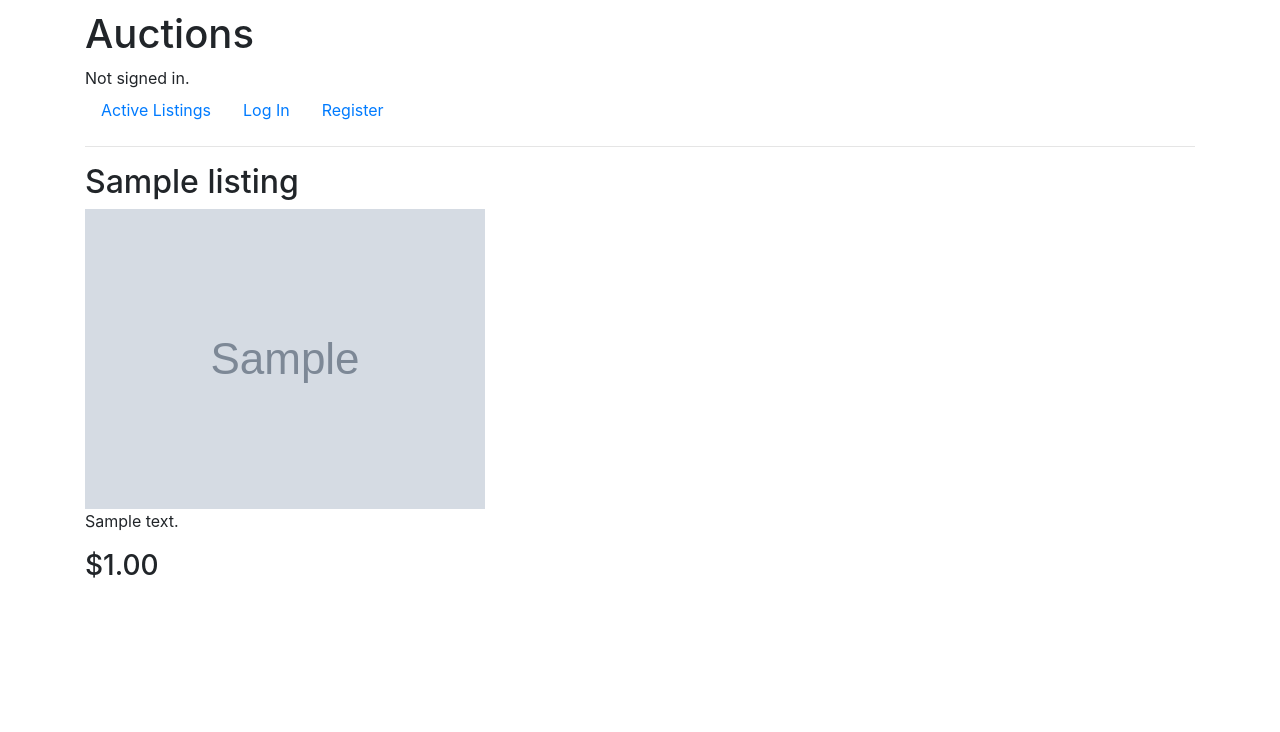
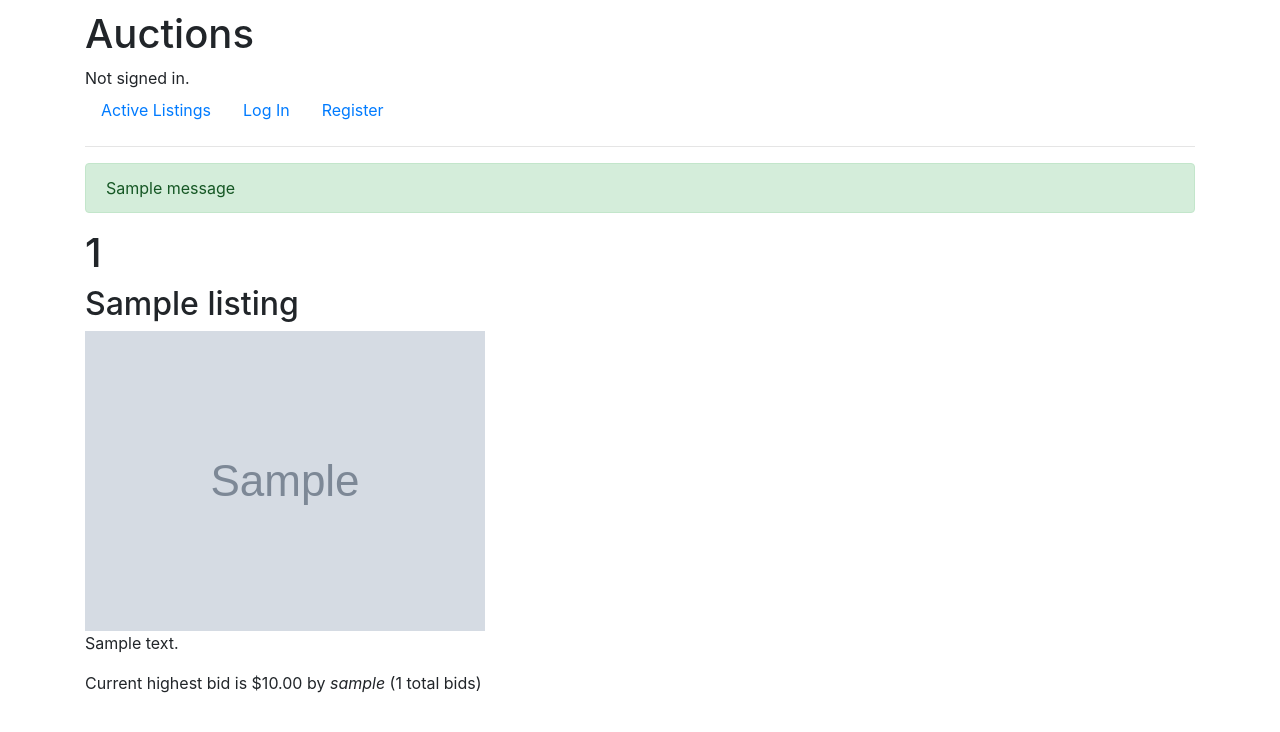
Before and after one commit to petryshend/commerce, a Django app: page /listing/1 in a window 1280 px wide. Shown: the top 732 px of the page. Run offline with Django 3.2, Linux system fonts and the light colour scheme; tables that the repository leaves empty hold one stand-in row (values such as "Sample post"); grey boxes marked "Sample" are stand-in pictures; one stand-in notice (Sample message) is shown; some libraries are stand-ins or nearby versions.

Commit message:
Place bid implemented

```diff
--- a/auctions/admin.py
+++ b/auctions/admin.py
@@ -1,5 +1,5 @@
 from django.contrib import admin
-from auctions.models import User, Category, Listing, Watchlist
+from auctions.models import User, Category, Listing, Watchlist, Bid
 
 
 class ListingsAdmin(admin.ModelAdmin):
@@ -10,3 +10,4 @@ admin.site.register(User)
 admin.site.register(Category)
 admin.site.register(Listing, ListingsAdmin)
 admin.site.register(Watchlist)
+admin.site.register(Bid)
--- a/auctions/models.py
+++ b/auctions/models.py
@@ -30,3 +30,12 @@ class Watchlist(models.Model):
 
     def __str__(self):
         return f'Watchlist of {self.user.username}'
+
+
+class Bid(models.Model):
+    amount = models.DecimalField(max_digits=15, decimal_places=2)
+    listing = models.ForeignKey(Listing, on_delete=models.CASCADE, blank=False, related_name='bids')
+    placed_by = models.ForeignKey(User, on_delete=models.CASCADE, blank=False, related_name='bids')
+
+    def __str__(self):
+        return f'${self.amount} bid on {self.listing.title} by {self.placed_by.username}'
--- /dev/null
+++ b/auctions/templates/auctions/_partial/messages.html
@@ -0,0 +1,6 @@
+{% if messages %}
+
+{% for message in messages %}
+    <div {% if message.tags %} class="alert alert-{{ message.tags }}"{% endif %}>{{ message }}</div>
+{% endfor %}
+{% endif %}
--- a/auctions/templates/auctions/view_listing.html
+++ b/auctions/templates/auctions/view_listing.html
@@ -2,12 +2,32 @@
 
 {% block body %}
 
+{% include "auctions/_partial/messages.html" %}
+
+<h1>{{ listing.id }}</h1>
 <h2>{{ listing.title }}</h2>
 {% if listing.image_url %}
 <img src="{{ listing.image_url }}" alt="{{ listing.title }}">
 {% endif %}
 <p>{{ listing.description }}</p>
-<h3>${{ listing.starting_bid }}</h3>
+
+{% if latest_bid %}
+    <p>
+        Current highest bid is ${{latest_bid.amount}} by <i>{{latest_bid.placed_by.username}}</i>
+        ({{ current_bids_count }} total bids)
+    </p>
+{% else %}
+    <p>Starting bid is ${{ listing.starting_bid }}</p>
+{% endif %}
+
+{% if user.is_authenticated %}
+    <form action="{% url 'place_bid' listing.id %}" method="post">
+        {% csrf_token %}
+        <input name="bid" type="number" min="{{ min_bid }}" value="{{ min_bid }}" required>
+        <input class="btn btn-primary" type="submit" value="Place bid">
+    </form>
+{% endif %}
+
 {% if user.is_authenticated %}
     {% if in_watchlist %}
         <form action="{% url 'remove_from_watchlist' listing.id %}" method="post">
--- a/auctions/urls.py
+++ b/auctions/urls.py
@@ -10,5 +10,6 @@ urlpatterns = [
     path('listing/create', views.create_listing, name='create_listing'),
     path('listing/<int:listing_id>', views.view_listing, name='view_listing'),
     path('listing/<int:listing_id>/add-to-watchlist', views.add_to_watchlist, name='add_to_watchlist'),
-    path('listing/<int:listing_id>/remove-from-watchlist', views.remove_from_watchlist, name='remove_from_watchlist')
+    path('listing/<int:listing_id>/remove-from-watchlist', views.remove_from_watchlist, name='remove_from_watchlist'),
+    path('listing/<int:listing_id>/place-bid', views.place_bid, name='place_bid')
 ]
--- a/auctions/views.py
+++ b/auctions/views.py
@@ -1,11 +1,12 @@
 from django.contrib.auth import authenticate, login, logout
 from django.contrib.auth.decorators import login_required
 from django.db import IntegrityError
-from django.http import HttpResponseRedirect
+from django.http import HttpResponseRedirect, HttpResponse
 from django.shortcuts import render, redirect
 from django.urls import reverse
+from django.contrib import messages
 
-from .models import User, Listing, Watchlist
+from .models import User, Listing, Watchlist, Bid
 from auctions.forms import ListingForm
 
 
@@ -79,18 +80,33 @@ def create_listing(request):
 
 
 def view_listing(request, listing_id):
+    listing = Listing.objects.get(pk=listing_id)
     in_watchlist = False
     if request.user.is_authenticated:
         try:
             watchlist = Watchlist.objects.get(user=request.user)
-            for listing in watchlist.listings.all():
-                if listing.id == listing_id:
+            for l in watchlist.listings.all():
+                if l.id == listing_id:
                     in_watchlist = True
         except Watchlist.DoesNotExist:
             pass
+
+    current_bids = Bid.objects.filter(listing=Listing.objects.get(pk=listing_id))
+    latest_bid = None
+    if current_bids:
+        latest_bid = current_bids.order_by('-amount')[0]
+
+    if latest_bid:
+        min_bid = latest_bid.amount + 1
+    else:
+        min_bid = listing.starting_bid + 1
+
     return render(request, 'auctions/view_listing.html', {
-        'listing': Listing.objects.get(pk=listing_id),
-        'in_watchlist': in_watchlist
+        'listing': listing,
+        'in_watchlist': in_watchlist,
+        'current_bids_count': len(current_bids),
+        'latest_bid': latest_bid,
+        'min_bid': min_bid
     })
 
 
@@ -115,3 +131,24 @@ def remove_from_watchlist(request, listing_id):
     watchlist = Watchlist.objects.get(user=request.user)
     watchlist.listings.remove(Listing.objects.get(pk=listing_id))
     return redirect(reverse('view_listing', args=[listing_id]))
+
+
+@login_required
+def place_bid(request, listing_id):
+    listing = Listing.objects.get(pk=listing_id)
+    if request.method != 'POST':
+        return redirect(reverse('view_listing', args=[listing_id]))
+    latest_bid = Bid.objects.filter(listing=Listing.objects.get(pk=listing_id)).order_by('-amount').first()
+    if latest_bid:
+        min_bid_amount = latest_bid.amount
+    else:
+        min_bid_amount = listing.starting_bid
+    current_bid = float(request.POST['bid'])
+    if min_bid_amount > current_bid:
+        messages.add_message(request, messages.ERROR, 'Your bid should be greater than latest bid')
+        return redirect(reverse('view_listing', args=[listing_id]))
+
+    new_bid = Bid(amount=current_bid, listing=listing, placed_by=request.user)
+    new_bid.save()
+    messages.add_message(request, messages.INFO, 'You successfully placed new bid')
+    return redirect(reverse('view_listing', args=[listing_id]))
```
Also changed, not shown: auctions/migrations/0007_bid.py (added).
